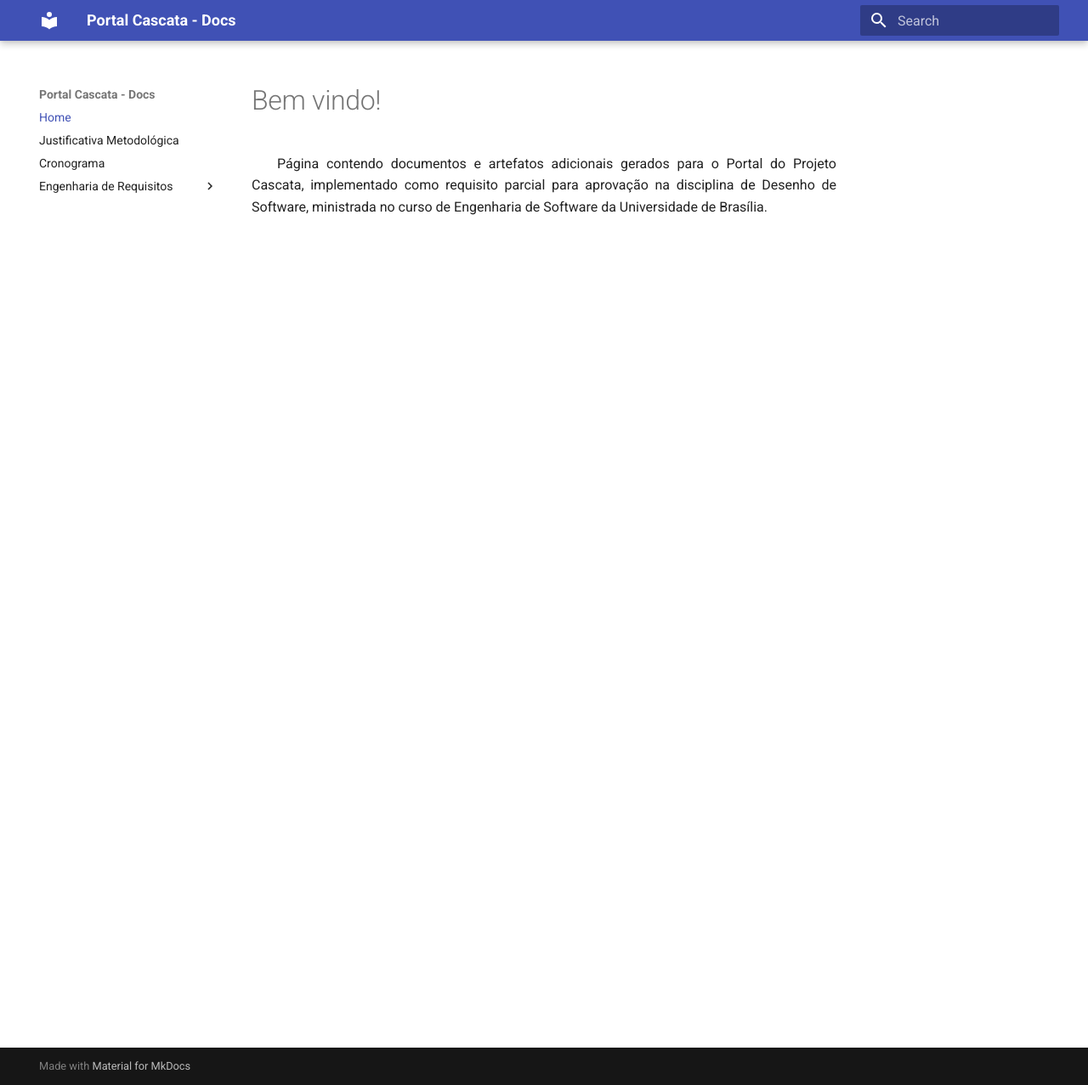
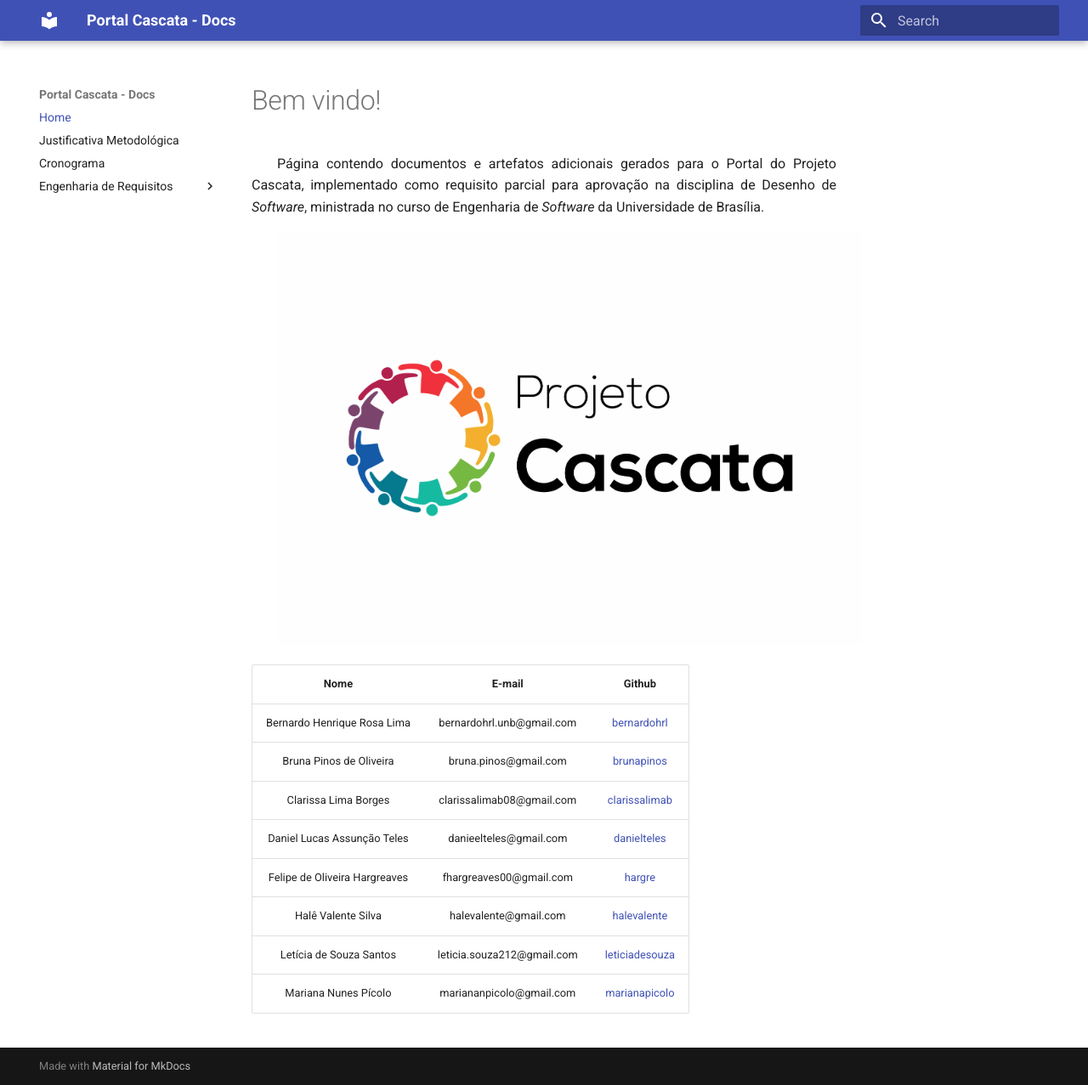
Before and after one commit to projeto-cascata/portal-cascata-docs, an MkDocs documentation site: the page built from docs/index.md, in a window 1280 px wide and 1277 px high. Shown: the whole window at 85% size. Built offline with MkDocs 1.6.1 and Material for MkDocs 9.7.7, drawn with Linux system fonts in a browser that asks for light colours; old or Windows-style settings are respelled for this version of MkDocs.

Commit message:
Inserindo integrantes e logo na tela inicial.

```diff
--- a/docs/index.md
+++ b/docs/index.md
@@ -3,5 +3,19 @@
 # Bem vindo!
 
 Página contendo documentos e artefatos adicionais gerados para o Portal do Projeto Cascata,
-implementado como requisito parcial para aprovação na disciplina de Desenho de Software,
-ministrada no curso de Engenharia de Software da Universidade de Brasília.
+implementado como requisito parcial para aprovação na disciplina de Desenho de *Software*,
+ministrada no curso de Engenharia de *Software* da Universidade de Brasília.
+
+
+![Projeto Cascata](../img/LogoVertical_Fbranca.png)
+
+|               **Nome**            |    **E-mail**     |    **Github**   |
+| :---------------------------: | :----------: |:----------:|
+|  Bernardo Henrique Rosa Lima  | bernardohrl.unb@gmail.com |  [bernardohrl](https://github.com/bernardohrl) |
+|    Bruna Pinos de Oliveira    | bruna.pinos@gmail.com |[brunapinos](https://github.com/brunapinos) |
+|     Clarissa Lima Borges      | clarissalimab08@gmail.com | [clarissalimab](https://github.com/clarissalimab)|
+|  Daniel Lucas Assunção Teles  | danieelteles@gmail.com |[danielteles](https://github.com/danielteles)|
+| Felipe de Oliveira Hargreaves | fhargreaves00@gmail.com | [hargre](https://github.com/Hargre) |
+|      Halê Valente Silva       | halevalente@gmail.com |[halevalente](https://github.com/halevalente)|
+|    Letícia de Souza Santos    | leticia.souza212@gmail.com| [leticiadesouza](https://github.com/leticiadesouza)|
+|     Mariana Nunes Pícolo      | mariananpicolo@gmail.com | [marianapicolo](https://github.com/marianapicolo)|
```
Also changed, not shown: docs/img/LogoVertical_Fbranca.png (renamed from assets/LogoVertical_Fbranca.png).
